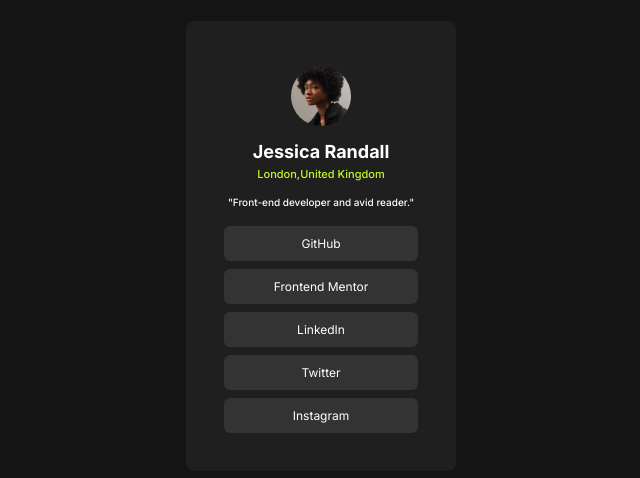
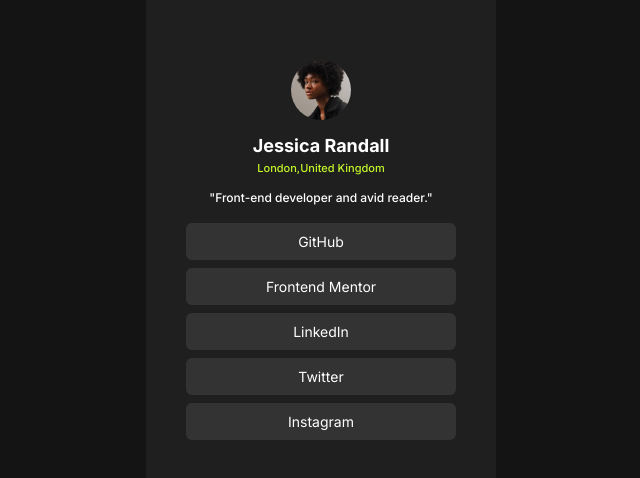
Before and after one commit to ARUNKUMAR2906/social-links, a plain HTML site: page index.html in a window 1280 px wide. Shown: the part 154-632 px from the top of the page, without its empty margins (319-959 px from the left). Drawn offline with Linux system fonts and the light colour scheme.

Commit message:
second commit

```diff
--- a/style.css
+++ b/style.css
@@ -20,6 +20,8 @@
     align-items: center;
     justify-content: center;
     border-radius: 8px;
+    width: 290px;
+    height: 60%;
 }
 
 .card-img {
@@ -55,7 +57,7 @@
     font-family: "Inter", sans-serif;
   font-optical-sizing: auto;
   font-weight: 500;
-  font-size: 10px;
+  font-size: 12px;
   font-style: normal;
   font-variation-settings:
     "slnt" 0;
@@ -68,10 +70,10 @@
     background-color: #333333;
     color: white;
     margin: 8px;
-    padding: 10px 50px;
+    padding: 10px 80px;
     border-radius: 6px;
     text-align: center;
-    font-size: 12px;
+    font-size: 14px;
     font-family: "Inter", sans-serif;
   font-optical-sizing: auto;
   font-weight: 400;
```
